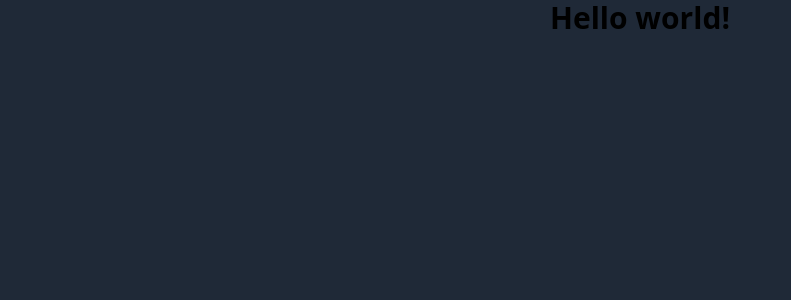
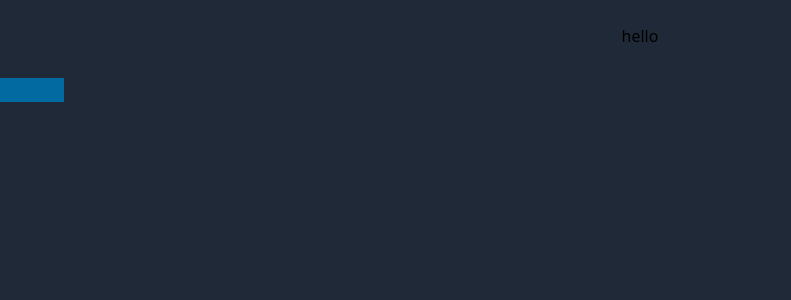
Before and after one commit to Jake7208/Resume_Bussiness, a SvelteKit app in the folder my-app/: page / in a window 1280 px wide. Shown: the top 300 px of the page, without its empty margins (0-791 px from the left). Built offline with nearby package versions, Linux system fonts and the light colour scheme.

Commit message:
stuff is working

```diff
--- a/my-app/src/routes/+layout.svelte
+++ b/my-app/src/routes/+layout.svelte
@@ -1,5 +1,9 @@
 <script>
     import "../app.css";
-  </script>
+	import Index from "./index.svelte";
+</script>
+<div class="container mx-auto my-6">
+  <slot></slot>
+</div>
 
-  <slot />
+<svelte:component this={Index} />
--- a/my-app/src/routes/+page.svelte
+++ b/my-app/src/routes/+page.svelte
@@ -1,8 +1,7 @@
-<h1 class="text-3xl font-bold text-center">Hello world!</h1>
+<h1 class="text-center">hello</h1>
+<style lang="postcss">
 
-<style lang="postcss">
 	:global(html) {
 		/* Trust Don't know why it throws this dumb error it works lol! */
-		background-color: theme(colors.gray.800);
-	}
+		background-color: theme("colors.gray.800");	}
 </style>
--- /dev/null
+++ b/my-app/src/routes/index.svelte
@@ -0,0 +1,6 @@
+<script>
+
+</script>
+      <button class="text-white px-4 sm:px-8 py-2 sm:py-3 bg-sky-700 hover:bg-sky-800">
+
+      </button>
--- /dev/null
+++ b/my-app/tailwind.config.cjs
@@ -0,0 +1,12 @@
+// /** @type {import('tailwindcss').Config} */
+module.exports ={
+  purge: ['./src/**/*.svelte', './src/**/*.css'],
+  // content: ['./src/**/*.{html,js,svelte,ts}'],
+  theme: {
+    extend: {},
+  },
+  variants:{
+    extend: {},
+  },
+  plugins: [],
+};
--- a/my-app/tailwind.config.js
+++ /dev/null
@@ -1,8 +0,0 @@
-/** @type {import('tailwindcss').Config} */
-export default {
-  content: ['./src/**/*.{html,js,svelte,ts}'],
-  theme: {
-    extend: {}
-  },
-  plugins: []
-};
```
